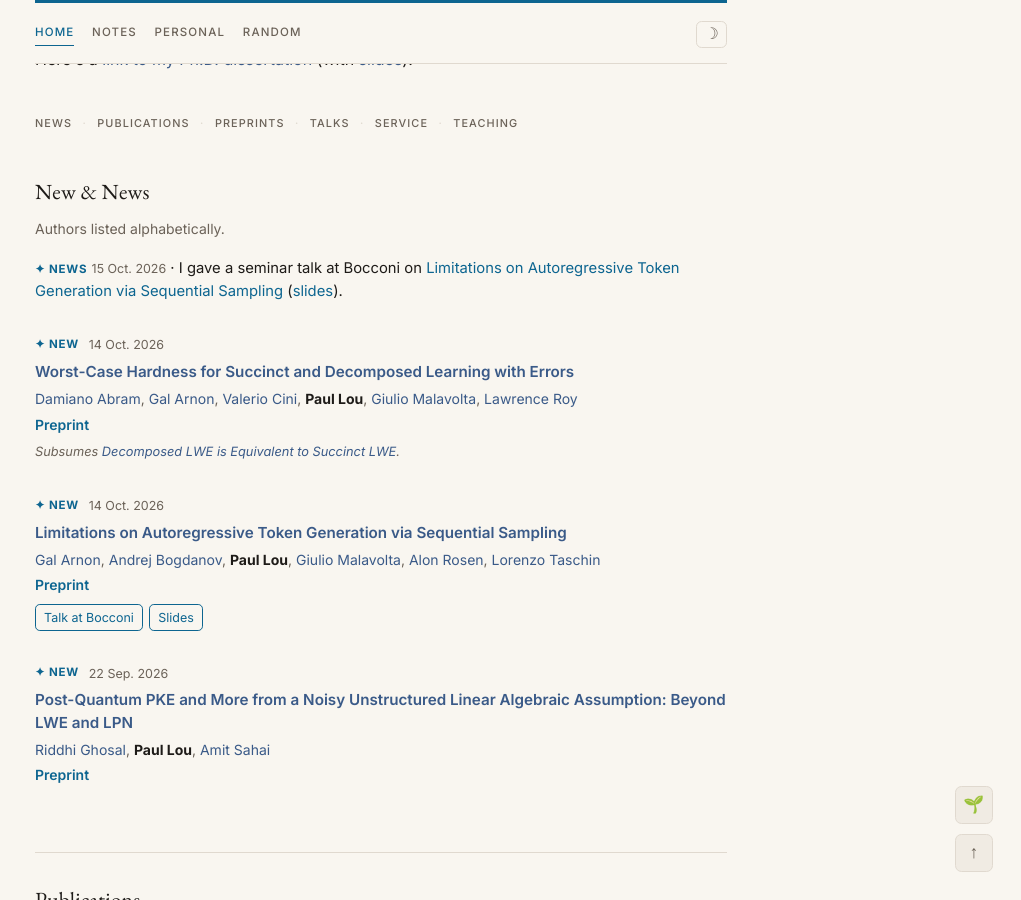
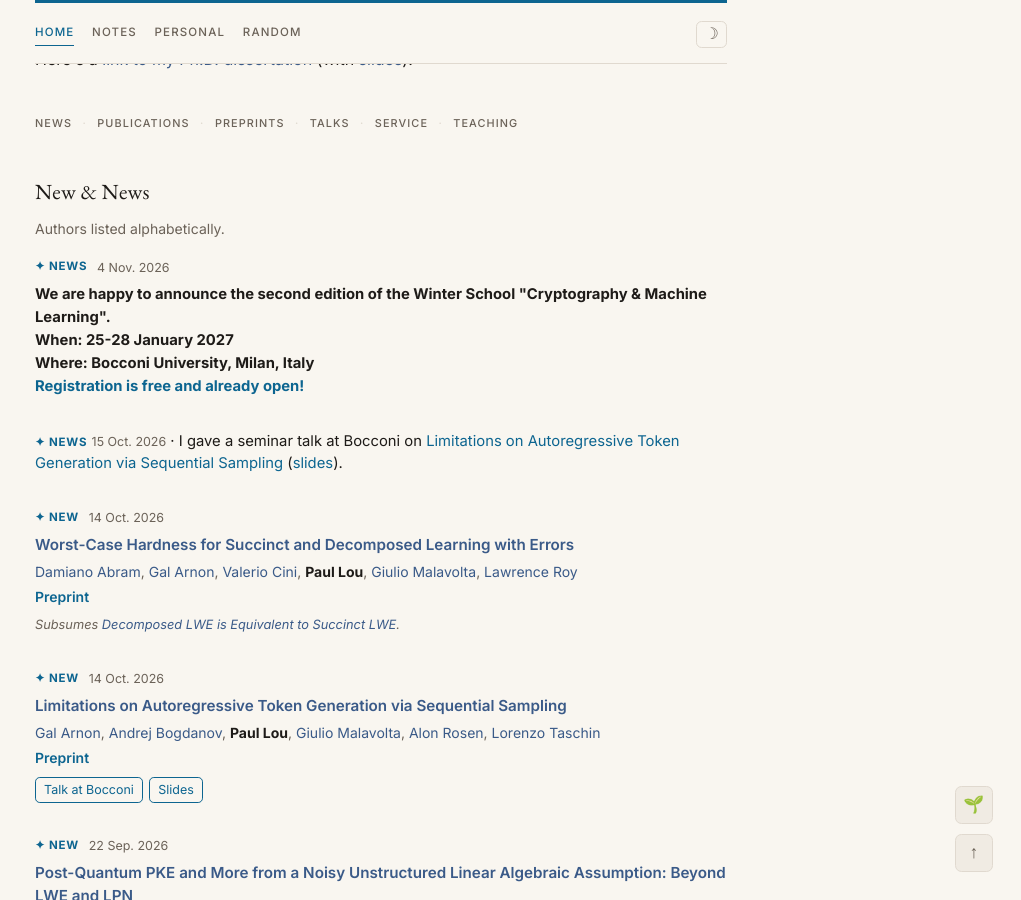
Before and after one commit to pslou/pslou.github.io, a Jekyll site: the page built from index.html, in a window 1280 px wide and 900 px high, scrolled down 672 px. Shown: the whole window, without its empty margins (259-1280 px from the left). Built offline with Jekyll 4.4.1, drawn with Linux system fonts in a browser that asks for light colours.

Commit message:
bocconi winter school

```diff
--- a/index.html
+++ b/index.html
@@ -79,6 +79,16 @@ description: Paul S. Lou — postdoctoral researcher in cryptography at Bocconi
   <h2>New &amp; News</h2>
   <p class="section-note">Authors listed alphabetically.</p>
   <ul class="pub-list">
+
+    <li class="pub-item">
+      <div class="news-meta"><span class="news-flag">✦ news</span><time class="news-date" datetime="2026-11-04">4 Nov. 2026</time></div>
+      <p class="news-body">
+        <strong>We are happy to announce the second edition of the Winter School "Cryptography &amp; Machine Learning".</strong><br>
+        <strong>When: 25-28 January 2027</strong><br>
+        <strong>Where: Bocconi University, Milan, Italy</strong><br>
+        <a href="https://bidsa.unibocconi.eu/cryptography-and-machine-learning-2027-winter-school"><strong>Registration is free and already open!</strong></a>
+      </p>
+    </li>
 
     <li class="pub-item">
       <p class="news-body"><span class="news-flag">✦ news</span> <time class="news-date">15 Oct. 2026</time> · I gave a seminar talk at Bocconi on <a href="https://arxiv.org/abs/2610.14615">Limitations on Autoregressive Token Generation via Sequential Sampling</a> (<a href="/assets/slides/Bocconi_SequentialSampling_2026-10-15.pdf">slides</a>).</p>
```
